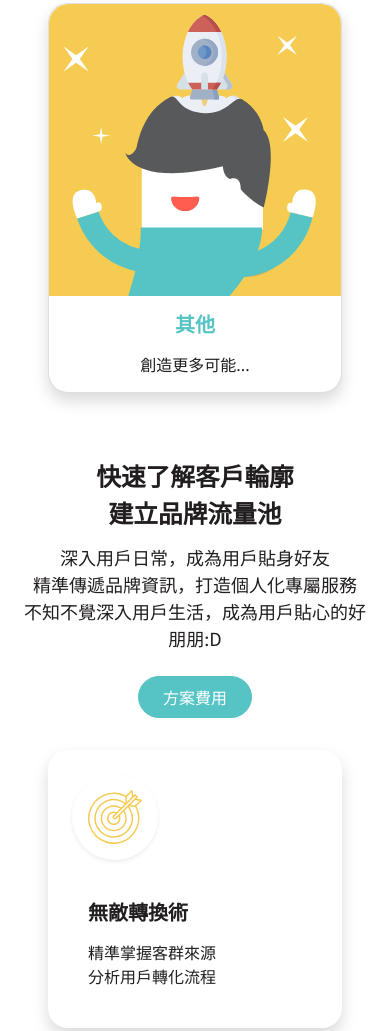
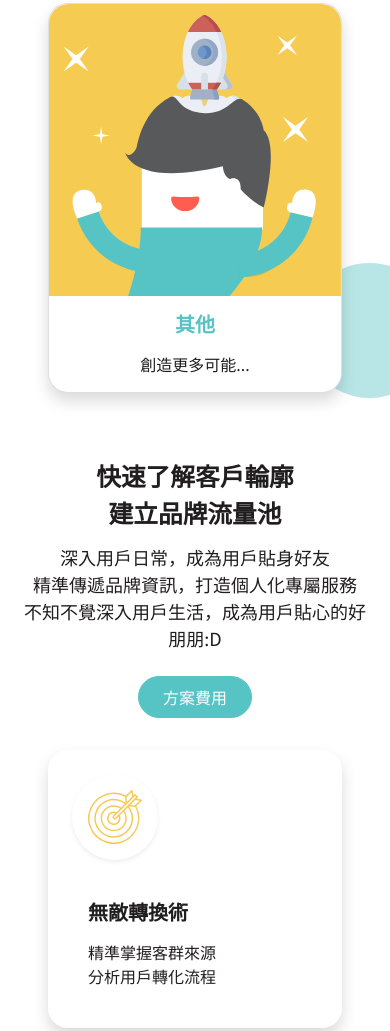
Before and after one commit to ZeoXer/ZeoXer.github.io, a plain HTML site: page chatTalker/index.html in a window 390 px wide. Shown: the part 3077-4108 px from the top of the page. Drawn offline with nearby package versions, Linux system fonts and the light colour scheme.

Commit message:
20220606

```diff
--- a/chatTalker/index.html
+++ b/chatTalker/index.html
@@ -32,7 +32,7 @@
       class="bg-ball-2 d-none d-md-block position-absolute w-210 h-317 end-0 top-240vh"
     ></div>
     <div
-      class="bg-ball-2 d-block d-md-none position-absolute w-88 h-135 end-0 top-500vh"
+      class="bg-ball-2 d-block d-md-none position-absolute w-88 h-135 end-0 top-3340"
     ></div>
     <section class="header mb-100 mb-md-200">
       <div class="container">
--- a/chatTalker/scss/_vars.scss
+++ b/chatTalker/scss/_vars.scss
@@ -31,16 +31,16 @@
   top: 240vh;
 }
 
-.top-500vh {
-  top: 500vh;
-}
-
 .top-870 {
   top: 870px;
 }
 
 .top-1760 {
   top: 1760px;
+}
+
+.top-3340{
+  top: 3340px;
 }
 
 .left-20 {
```
Also changed, not shown: chatTalker/css/all.css.
